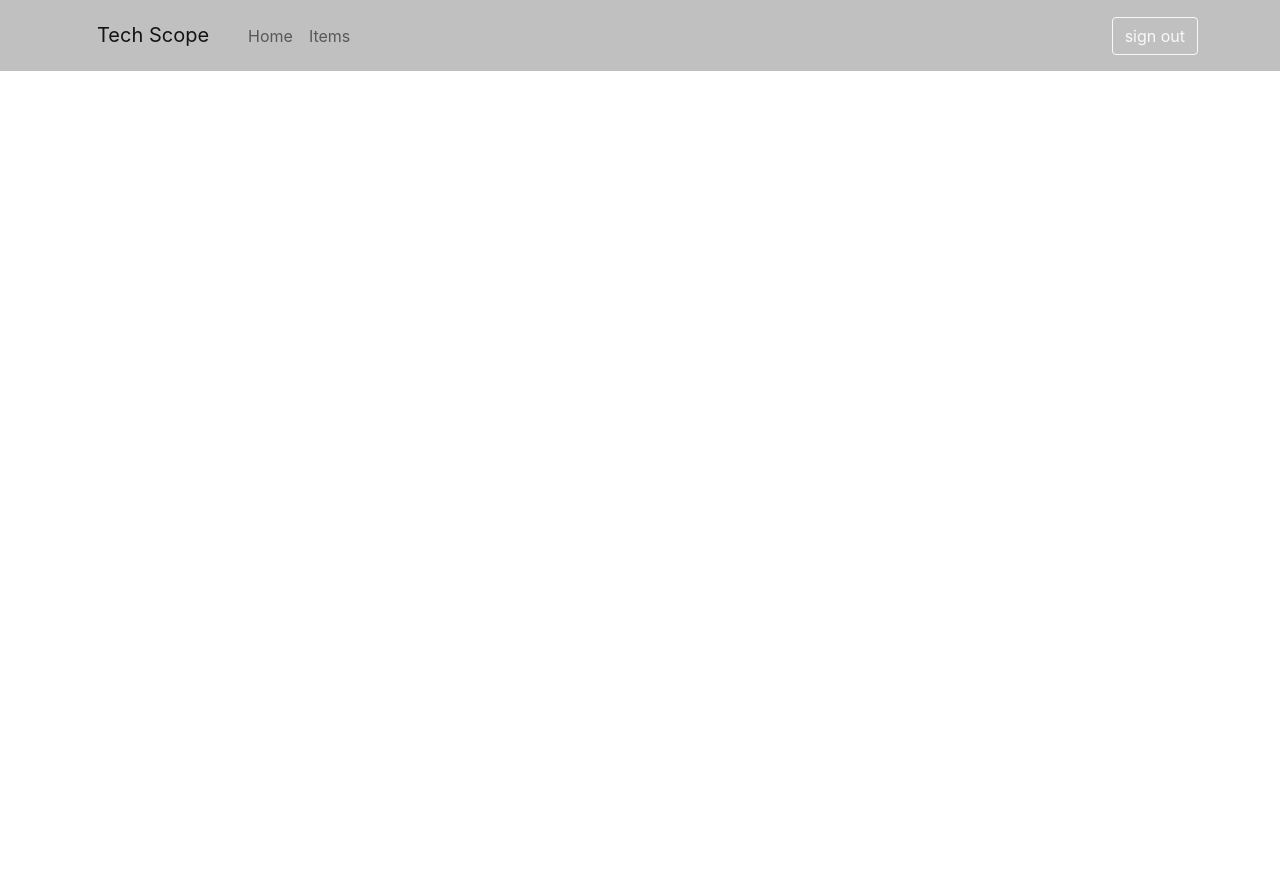
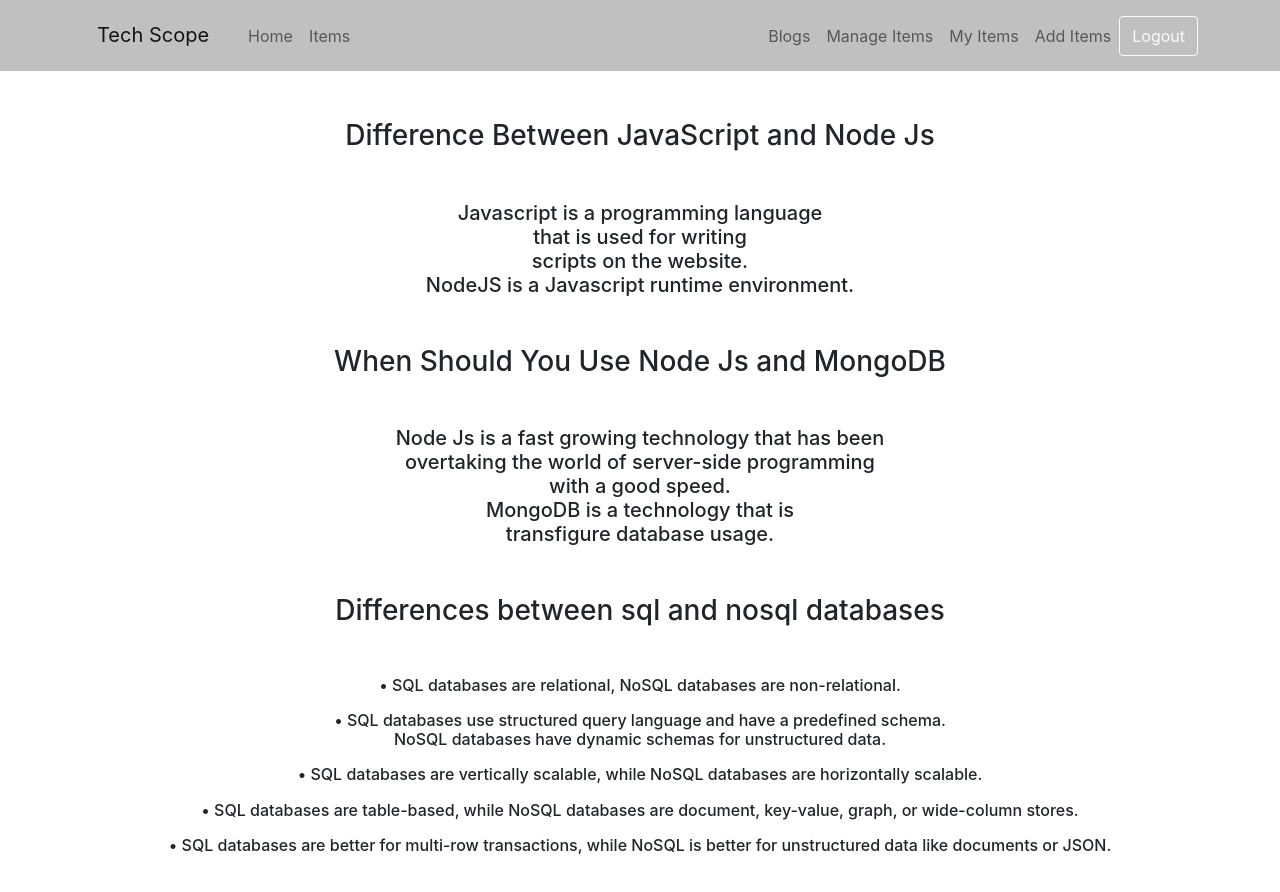
Before and after one commit to dhrubobari/warehouse-management-client-side, a React (Create React App) app: page /blogs in a window 1280 px wide. Shown: the top 892 px of the page. Before the commit the page ends 800 px from the top, so only its background shows below. Built offline with nearby package versions, Linux system fonts and the light colour scheme; no server answers; sample sign-in values are in the browser's storage.

Commit message:
route protection, blog, header updated

```diff
--- a/src/App.js
+++ b/src/App.js
@@ -1,5 +1,6 @@
 import { Route, Routes } from 'react-router-dom';
 import './App.css';
+import Blogs from './components/Header/Blogs/Blogs';
 import Header from './components/Header/Header';
 import Home from './components/Home/Home';
 import Items from './components/Home/Items/Items';
@@ -7,6 +8,7 @@ import AddItem from './components/Inventory/AddItem/AddItem';
 import Inventory from './components/Inventory/Inventory';
 import ManageInventory from './components/Inventory/ManageInventory/ManageInventory';
 import Login from './components/Login/Login';
+import ProtectRoute from './components/Login/ProtectRoute/ProtectRoute';
 import Register from './components/Register/Register';
 
 function App() {
@@ -17,9 +19,10 @@ function App() {
         <Route path="/" element={<Home></Home>}></Route>
         <Route path="/home" element={<Home></Home>}></Route>
         <Route path="/home/items" element={<Items></Items>}></Route>
-        <Route path="/inventory/:itemId" element={<Inventory></Inventory>}></Route>
+        <Route path="/inventory/:itemId" element={<ProtectRoute><Inventory></Inventory></ProtectRoute>}></Route>
         <Route path="/manageinventory" element={<ManageInventory></ManageInventory>}></Route>
         <Route path="/addinventory" element={<AddItem></AddItem>}></Route>
+        <Route path="/blogs" element={<Blogs></Blogs>}></Route>
         <Route path="/login" element={<Login></Login>}></Route>
         <Route path="/register" element={<Register></Register>}></Route>
       </Routes>
--- /dev/null
+++ b/src/components/Header/Blogs/Blogs.js
@@ -0,0 +1,27 @@
+import React from 'react';
+
+const Blogs = () => {
+    return (
+        <div>
+            <h3 className='m-5'>Difference Between JavaScript and Node Js</h3>
+            <h5>Javascript is a programming language<br>
+            </br>that is used for writing<br>
+            </br>scripts on the website.<br>
+            </br>NodeJS is a Javascript runtime environment.</h5>
+            <h3 className='m-5'>When Should You Use Node Js and MongoDB</h3>
+            <h5>Node Js is a fast growing technology that has been<br>
+            </br>overtaking the world of server-side programming<br>
+            </br>with a good speed.<br>
+            </br>MongoDB is a technology that is<br>
+            </br>transfigure database usage.</h5>
+            <h3 className='m-5'>Differences between sql and nosql databases</h3>
+            <h6>• SQL databases are relational, NoSQL databases are non-relational.</h6>
+            <h6 className='mt-3'>• SQL databases use structured query language and have a predefined schema.<br></br>NoSQL databases have dynamic schemas for unstructured data.</h6>
+            <h6 className='mt-3'>• SQL databases are vertically scalable, while NoSQL databases are horizontally scalable.</h6>
+            <h6 className='mt-3'>• SQL databases are table-based, while NoSQL databases are document, key-value, graph, or wide-column stores.</h6>
+            <h6 className='mt-3 mb-5'>• SQL databases are better for multi-row transactions, while NoSQL is better for unstructured data like documents or JSON.</h6>
+        </div>
+    );
+};
+
+export default Blogs;
--- a/src/components/Header/Header.js
+++ b/src/components/Header/Header.js
@@ -26,9 +26,19 @@ const Header = () => {
                 <Nav.Link href="/home/items">Items</Nav.Link>
               </Nav>
               <Nav>
+              <Nav.Link as={Link} to="blogs">Blogs</Nav.Link>
+              </Nav>
+              <Nav>
+              {
+                user && <>
+                <Nav.Link as={Link} to="manageinventory">Manage Items</Nav.Link>
+                <Nav.Link as={Link} to="inventory/:itemId">My Items</Nav.Link>
+                <Nav.Link as={Link} to="addinventory">Add Items</Nav.Link>
+                </>
+              }
               {user ?
                 <button className="btn btn-outline-light" onClick={signOutLogin}>
-                  sign out
+                  Logout
                 </button>
                :
                 <Nav.Link as={Link} to="login">
--- a/src/components/Inventory/Inventory.js
+++ b/src/components/Inventory/Inventory.js
@@ -28,7 +28,7 @@ const Inventory = () => {
         <div className='d-inline'>
         <input type="number" className='mt-5' placeholder='add quantity' />
         <button id="add-quantity">Add</button>
-        <button className='m-3 btn btn-warning'>Deliver</button>
+        <button className='m-3'>Deliver</button>
         </div>
         </div>
         <Link to={'/manageinventory'}>
--- a/src/components/Login/Login.js
+++ b/src/components/Login/Login.js
@@ -16,7 +16,6 @@ const Login = () => {
     const email = emailRef.current.value;
     const password = passwordRef.current.value;
 
-    console.log(email, password)
     signInWithEmailAndPassword(email, password);
   };
 
--- /dev/null
+++ b/src/components/Login/ProtectRoute/ProtectRoute.js
@@ -0,0 +1,15 @@
+import { useAuthState } from "react-firebase-hooks/auth";
+import { Navigate, useLocation } from "react-router-dom";
+import auth from "../../../firebase.init";
+
+const ProtectRoute = ({children}) => {
+    const [user] = useAuthState(auth);
+    const location = useLocation();
+
+    if (!user){
+        return <Navigate to="/login" state={{ from: location }} replace />
+    }
+    return children;
+};
+
+export default ProtectRoute;
```
Also changed, not shown: src/components/Home/Item/Item.js (line endings or trailing spaces).
